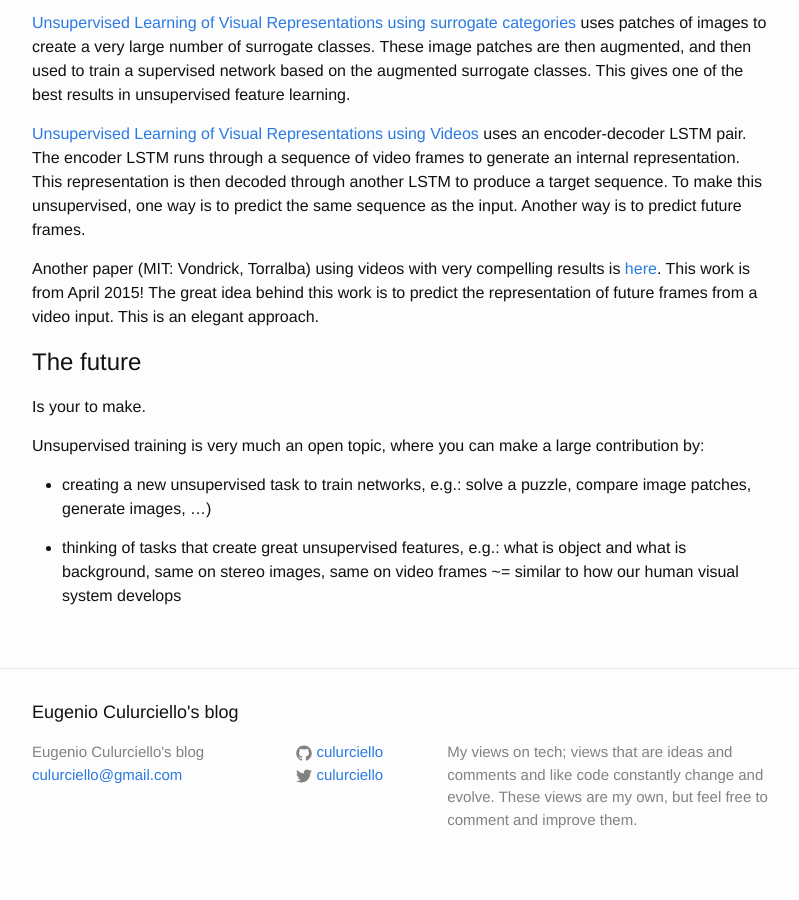
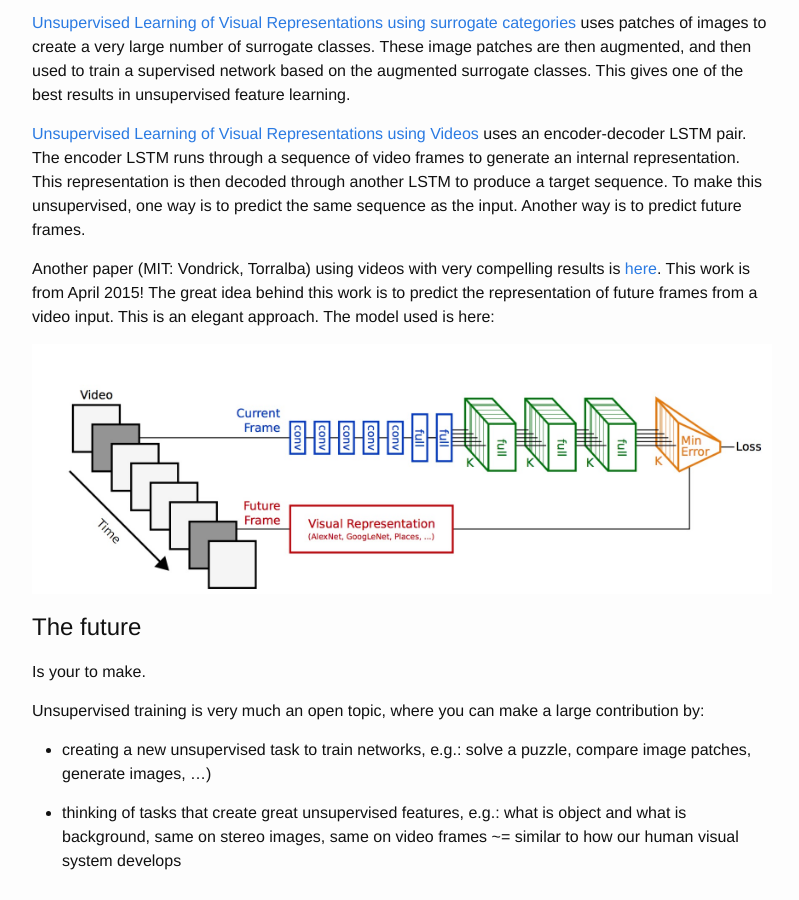
Before and after one commit to culurciello/culurciello.github.io, a Jekyll site: the page built from _posts/2016-06-10-unsup.markdown, in a window 1280 px wide and 900 px high, scrolled down 6177 px. Shown: the whole window, without its empty margins (238-1037 px from the left). Built offline with Jekyll 4.4.1, drawn with Linux system fonts in a browser that asks for light colours.

Commit message:
mitvideonet

```diff
--- a/_posts/2016-06-10-unsup.markdown
+++ b/_posts/2016-06-10-unsup.markdown
@@ -107,7 +107,9 @@ These models learn directly from unlabeled data, by devising unsupervised learni
 [Unsupervised Learning of Visual Representations using Videos](http://arxiv.org/abs/1505.00687) uses an encoder-decoder LSTM pair. The encoder LSTM runs through a sequence of video frames to generate an internal representation. This representation is then decoded through another LSTM to produce a target sequence. To make this unsupervised, one way is to predict the same sequence as the input. Another way is to predict
 future frames.
 
-Another paper (MIT: Vondrick, Torralba) using videos with very compelling results is [here](http://arxiv.org/abs/1504.08023). This work is from April 2015! The great idea behind this work is to predict the representation of future frames from a video input. This is an elegant approach.
+Another paper (MIT: Vondrick, Torralba) using videos with very compelling results is [here](http://arxiv.org/abs/1504.08023). This work is from April 2015! The great idea behind this work is to predict the representation of future frames from a video input. This is an elegant approach. The model used is here:
+
+![](/assets/unsup/mitvideonet.jpg)
 
 
 
```
Also changed, not shown: assets/unsup/mitvideonet.jpg (added).
